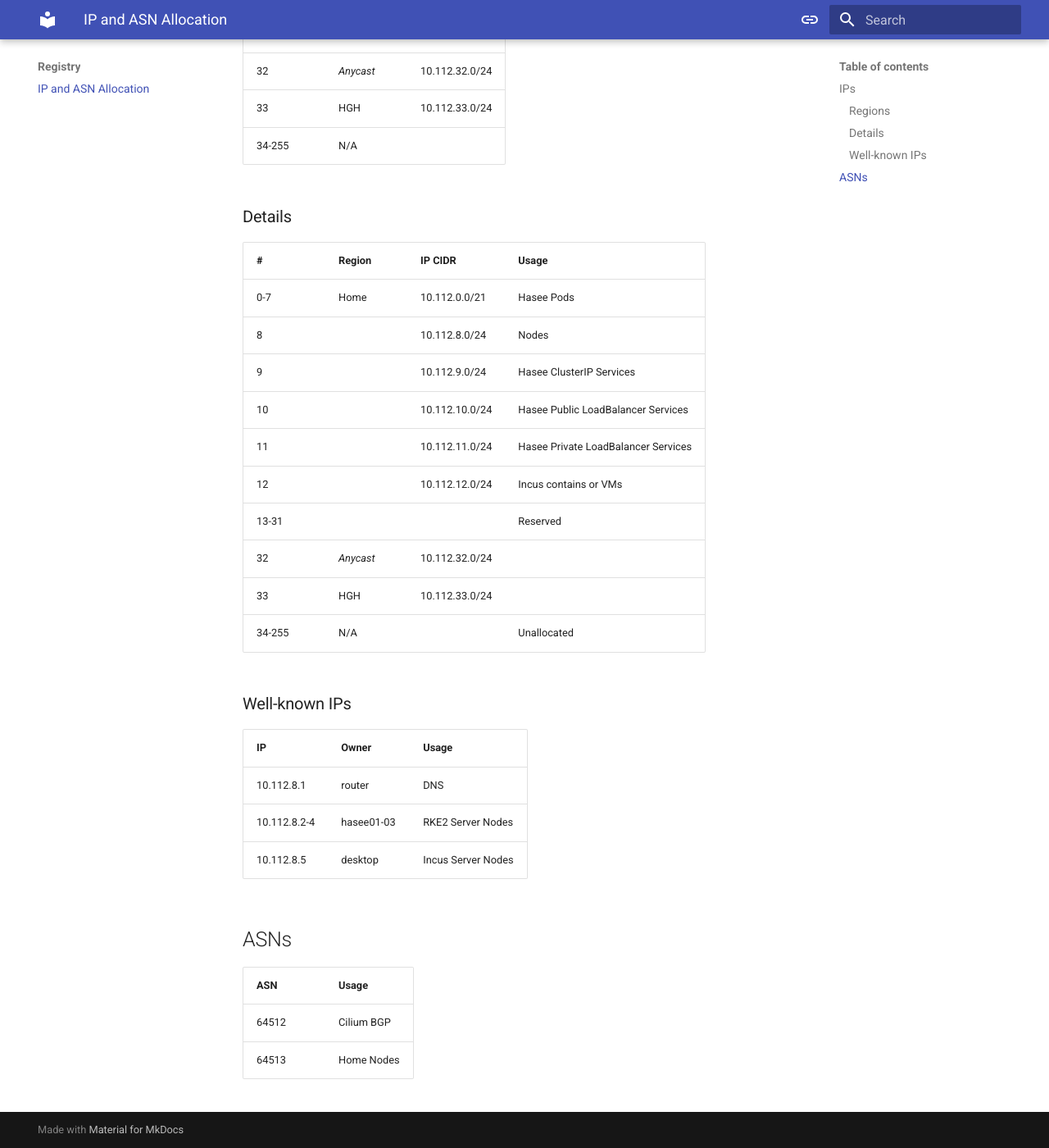
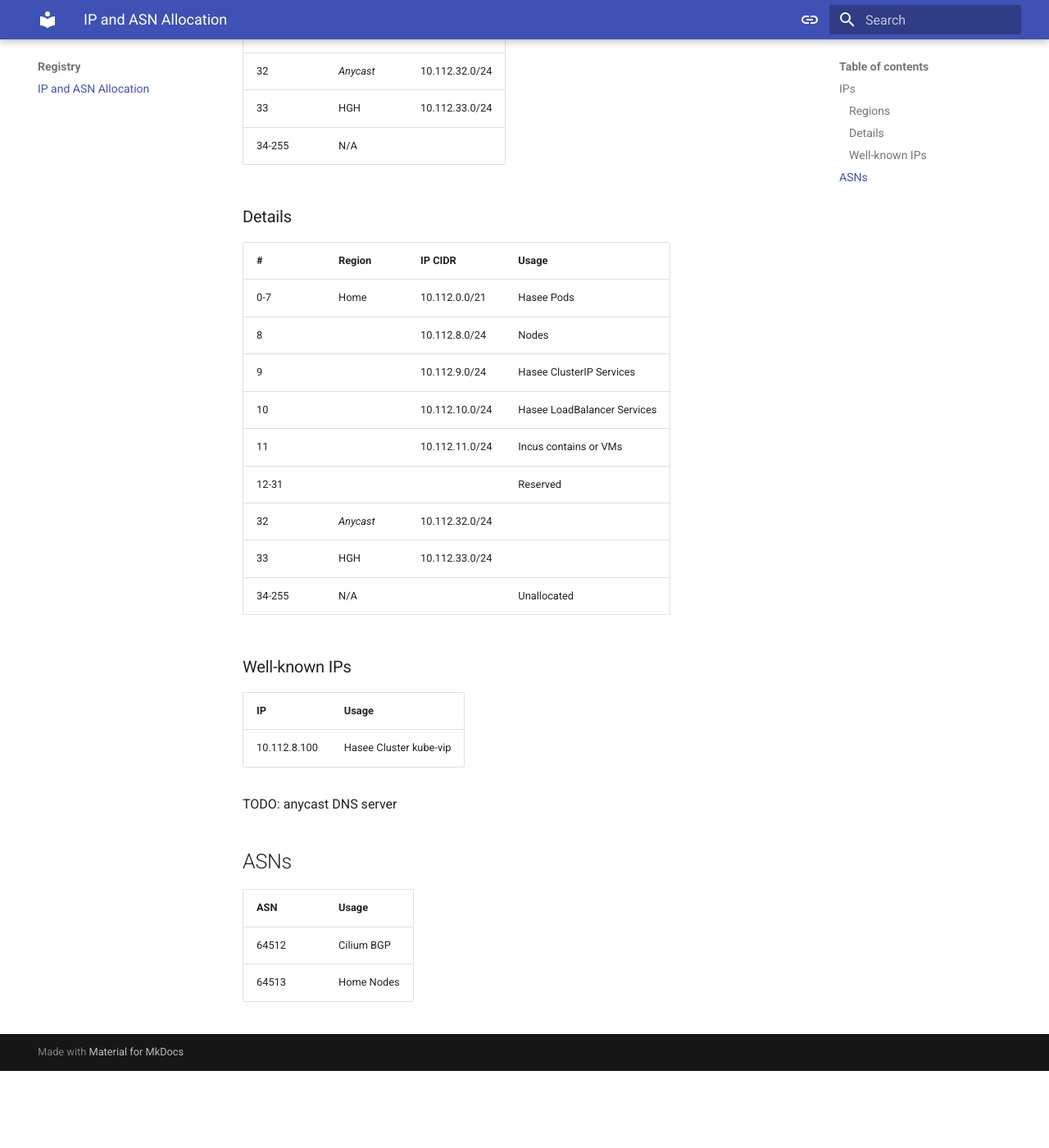
Before and after one commit to tillycode/homelab-v2, an MkDocs documentation site: the page built from docs/registry/ip-and-asn-allocation.md, in a window 1280 px wide and 1400 px high, scrolled down 435 px. Shown: the whole window at 82% size. Built offline with MkDocs 1.6.1 and Material for MkDocs 9.7.7, drawn with Linux system fonts in a browser that asks for light colours; after the commit the page ends 1741 px from its top, so only the background shows below that.

Commit message:
feat(k8s): add kube-vip

```diff
--- a/docs/registry/ip-and-asn-allocation.md
+++ b/docs/registry/ip-and-asn-allocation.md
@@ -18,26 +18,25 @@ If we need more IP addresses, we may change the mask to `/12` in the future.
 
 ### Details
 
-| #      | Region    | IP CIDR        | Usage                               |
-| ------ | --------- | -------------- | ----------------------------------- |
-| 0-7    | Home      | 10.112.0.0/21  | Hasee Pods                          |
-| 8      |           | 10.112.8.0/24  | Nodes                               |
-| 9      |           | 10.112.9.0/24  | Hasee ClusterIP Services            |
-| 10     |           | 10.112.10.0/24 | Hasee Public LoadBalancer Services  |
-| 11     |           | 10.112.11.0/24 | Hasee Private LoadBalancer Services |
-| 12     |           | 10.112.12.0/24 | Incus contains or VMs               |
-| 13-31  |           |                | Reserved                            |
-| 32     | _Anycast_ | 10.112.32.0/24 |                                     |
-| 33     | HGH       | 10.112.33.0/24 |                                     |
-| 34-255 | N/A       |                | Unallocated                         |
+| #      | Region    | IP CIDR        | Usage                       |
+| ------ | --------- | -------------- | --------------------------- |
+| 0-7    | Home      | 10.112.0.0/21  | Hasee Pods                  |
+| 8      |           | 10.112.8.0/24  | Nodes                       |
+| 9      |           | 10.112.9.0/24  | Hasee ClusterIP Services    |
+| 10     |           | 10.112.10.0/24 | Hasee LoadBalancer Services |
+| 11     |           | 10.112.11.0/24 | Incus contains or VMs       |
+| 12-31  |           |                | Reserved                    |
+| 32     | _Anycast_ | 10.112.32.0/24 |                             |
+| 33     | HGH       | 10.112.33.0/24 |                             |
+| 34-255 | N/A       |                | Unallocated                 |
 
 ### Well-known IPs
 
-| IP           | Owner      | Usage              |
-| ------------ | ---------- | ------------------ |
-| 10.112.8.1   | router     | DNS                |
-| 10.112.8.2-4 | hasee01-03 | RKE2 Server Nodes  |
-| 10.112.8.5   | desktop    | Incus Server Nodes |
+| IP           | Usage                  |
+| ------------ | ---------------------- |
+| 10.112.8.100 | Hasee Cluster kube-vip |
+
+TODO: anycast DNS server
 
 ## ASNs
 
--- a/mkdocs.yml
+++ b/mkdocs.yml
@@ -2,7 +2,7 @@ site_name: Homelab Documentation
 nav:
   - Home: index.md
   - SOP:
-      - sop/rke2.md
+      - sop/rke2-hasee.md
   - Registry:
       - registry/ip-and-asn-allocation.md
 theme:
```
Also changed, not shown: docs/sop/rke2-hasee.md (added, +25 -0 lines), docs/sop/rke2.md (deleted, +0 -23 lines), 12 other files.
